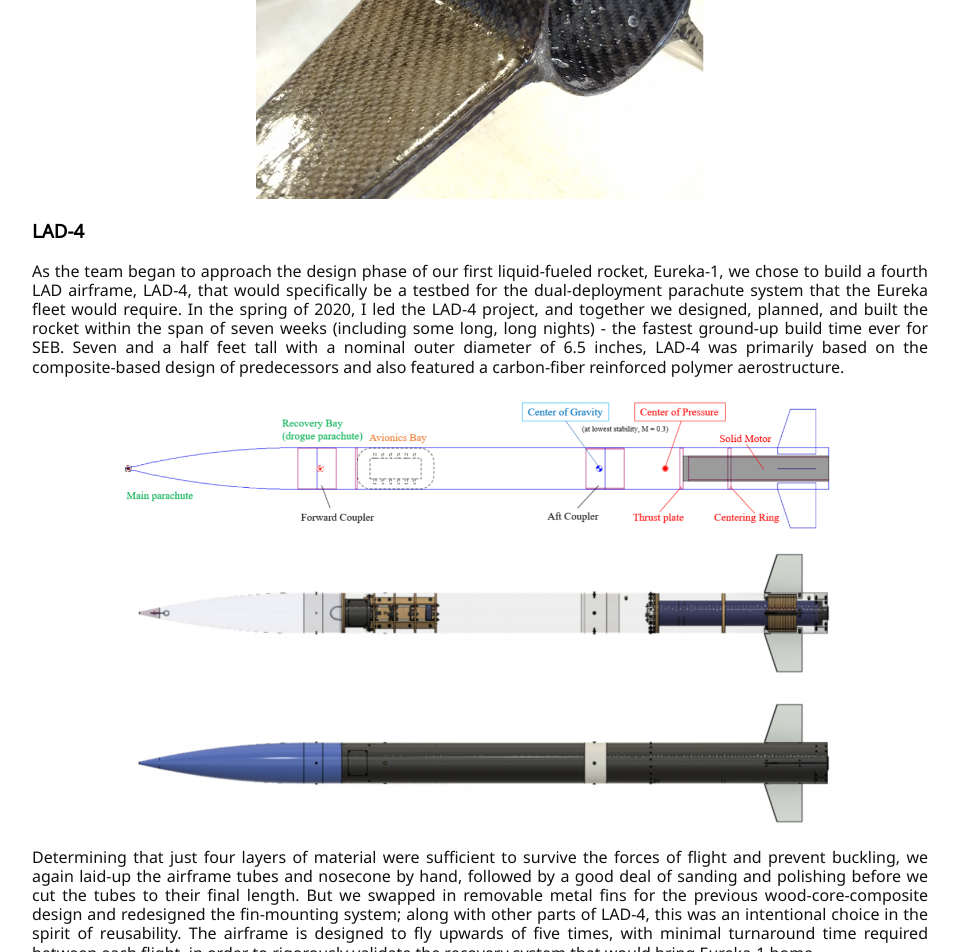
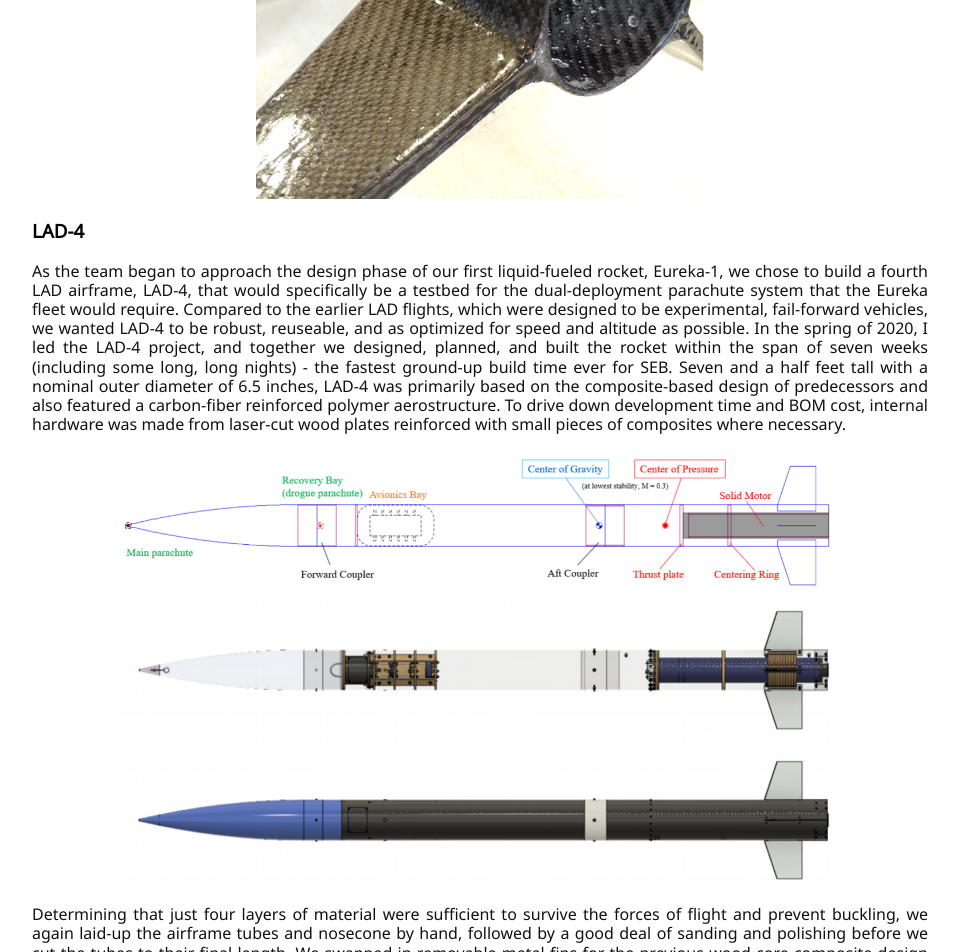
Before and after one commit to carbonheliumnitrogen/carbonheliumnitrogen.github.io, a Jekyll site: the page built from seb.html, in a window 1280 px wide and 1400 px high, scrolled down 1693 px. Shown: the top 952 px of the window, without its empty margins (160-1119 px from the left). Built offline with Jekyll 4.4.1, drawn with Linux system fonts in a browser that asks for light colours; some of the changed text lies outside the part shown.

Commit message:
Update seb.html

```diff
--- a/seb.html
+++ b/seb.html
@@ -67,10 +67,10 @@ Space Enterprise at Berkeley
     <img src="fillet.png" alt="LAD-2's fin fillets" style="width:50%" class="center">
 
   <h3>LAD-4</h3>
-  <p> As the team began to approach the design phase of our first liquid-fueled rocket, Eureka-1, we chose to build a fourth LAD airframe, LAD-4, that would specifically be a testbed for the dual-deployment parachute system that the Eureka fleet would require. In the spring of 2020, I led the LAD-4 project, and together we designed, planned, and built the rocket within the span of seven weeks (including some long, long nights) - the fastest ground-up build time ever for SEB. Seven and a half feet tall with a nominal outer diameter of 6.5 inches, LAD-4 was primarily based on the composite-based design of predecessors and also featured a carbon-fiber reinforced polymer aerostructure. </p>
+  <p> As the team began to approach the design phase of our first liquid-fueled rocket, Eureka-1, we chose to build a fourth LAD airframe, LAD-4, that would specifically be a testbed for the dual-deployment parachute system that the Eureka fleet would require. Compared to the earlier LAD flights, which were designed to be experimental, fail-forward vehicles, we wanted LAD-4 to be robust, reuseable, and as optimized for speed and altitude as possible. In the spring of 2020, I led the LAD-4 project, and together we designed, planned, and built the rocket within the span of seven weeks (including some long, long nights) - the fastest ground-up build time ever for SEB. Seven and a half feet tall with a nominal outer diameter of 6.5 inches, LAD-4 was primarily based on the composite-based design of predecessors and also featured a carbon-fiber reinforced polymer aerostructure. To drive down development time and BOM cost, internal hardware was made from laser-cut wood plates reinforced with small pieces of composites where necessary. </p>
 	    <img src="lad4_overview.png"style="width:80%" class="center">
 
-	<p> Determining that just four layers of material were sufficient to survive the forces of flight and prevent buckling, we again laid-up the airframe tubes and nosecone by hand, followed by a good deal of sanding and polishing before we cut the tubes to their final length.  But we swapped in removable metal fins for the previous wood-core-composite design and redesigned the fin-mounting system; along with other parts of LAD-4, this was an intentional choice in the spirit of reusability. The airframe is designed to fly upwards of five times, with minimal turnaround time required between each flight, in order to rigorously validate the recovery system that would bring Eureka-1 home. <br> <br> On a cold, blustery Saturday in March, LAD-4 successfully flew to 11 193 feet AGL and reached a top speed of Mach 1.2, breaking the UC Berkeley record that had been set by LAD-1 two years prior. Below are some pictures from launch day; on the left, we are lining up the rail buttons with the slotted launch rail, and on the right the team is posing with the recovered rocket at the end of a long yet rewarding day.</p>
+	<p> Determining that just four layers of material were sufficient to survive the forces of flight and prevent buckling, we again laid-up the airframe tubes and nosecone by hand, followed by a good deal of sanding and polishing before we cut the tubes to their final length.  We swapped in removable metal fins for the previous wood-core-composite design and redesigned the fin-mounting system; along with other parts of LAD-4, this was an intentional choice in the spirit of reusability. The airframe is designed to fly upwards of five times, with minimal turnaround time required between each flight, in order to rigorously validate the recovery system that would bring Eureka-1 home. <br> <br> On a cold, blustery Saturday in March, LAD-4 successfully flew to 11 193 feet AGL and reached a top speed of Mach 1.2, breaking the UC Berkeley record that had been set by LAD-1 two years prior. Below are some pictures from launch day; on the left, we are lining up the rail buttons with the slotted launch rail, and on the right the team is posing with the recovered rocket at the end of a long yet rewarding day.</p>
 
 <div id="row">
     <img class="column" src="3.JPG" alt="Sliding onto the launch rail">
```
